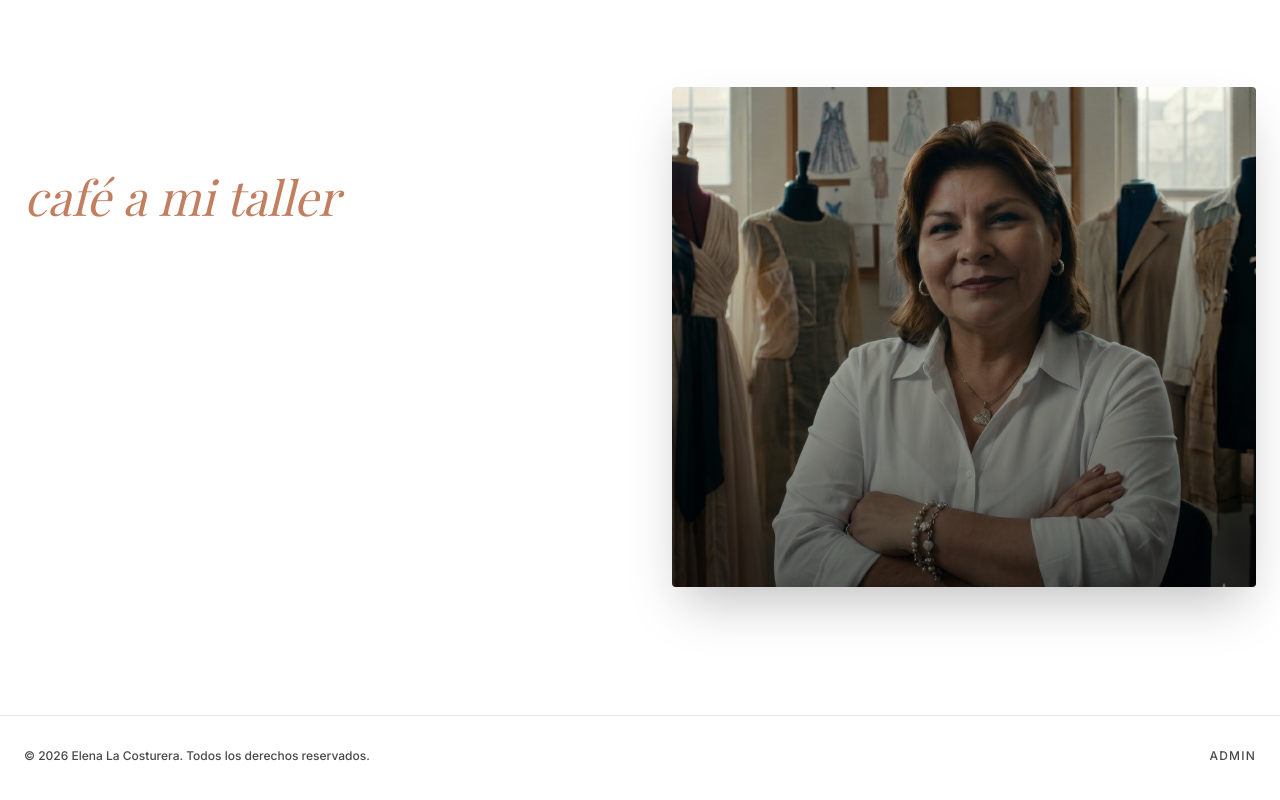
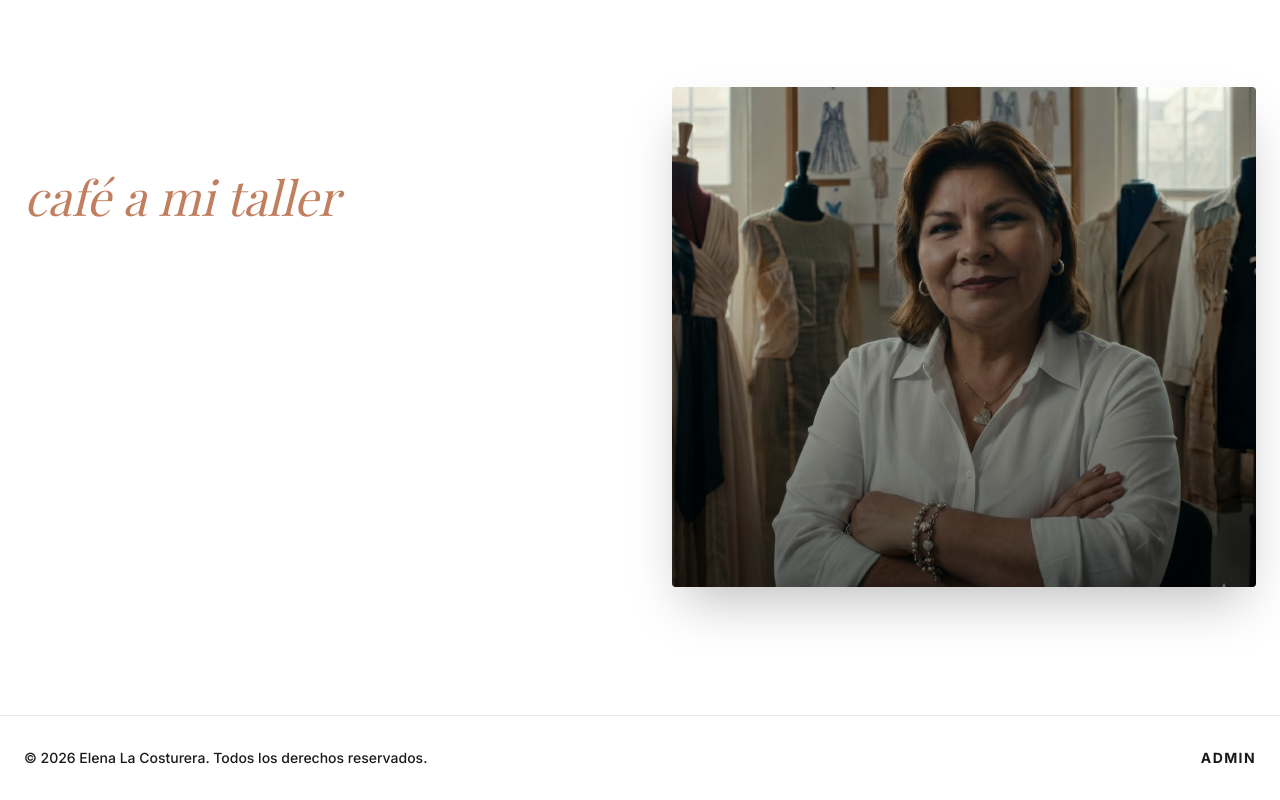
Before and after one commit to Gaz-Style/elena-atelier, a Next.js app: page / in a window 1280 px wide. Shown: the part 3104-3904 px from the top of the page. Built offline with nearby package versions, Linux system fonts and the light colour scheme; a web font is replaced by a local one.

Commit message:
style: remove opacity from footer text for maximum visibility

```diff
--- a/src/components/Footer.tsx
+++ b/src/components/Footer.tsx
@@ -10,10 +10,10 @@ export default function Footer() {
   return (
     <footer className="w-full py-8 border-t border-brand-charcoal/10 bg-transparent mt-auto relative z-10">
       <div className="max-w-7xl mx-auto px-6 flex flex-col md:flex-row justify-between items-center gap-4">
-        <div className="text-xs text-brand-charcoal/80 font-sans font-medium">
+        <div className="text-sm text-brand-charcoal font-sans font-medium">
           &copy; {new Date().getFullYear()} Elena La Costurera. Todos los derechos reservados.
         </div>
-        <div className="flex items-center gap-6 text-xs text-brand-charcoal/80 font-sans tracking-widest uppercase font-medium">
+        <div className="flex items-center gap-6 text-sm text-brand-charcoal font-sans tracking-widest uppercase font-bold">
           <Link href="/admin" className="hover:text-brand-terracotta transition-colors">
             Admin
           </Link>
```
